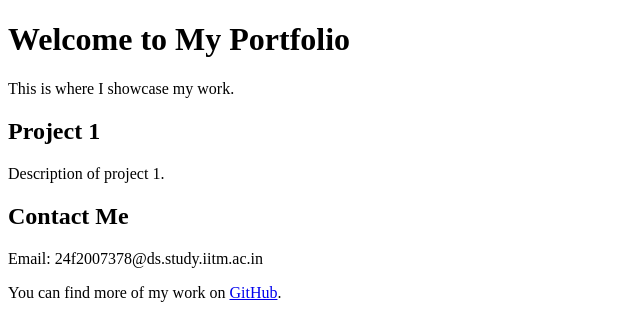
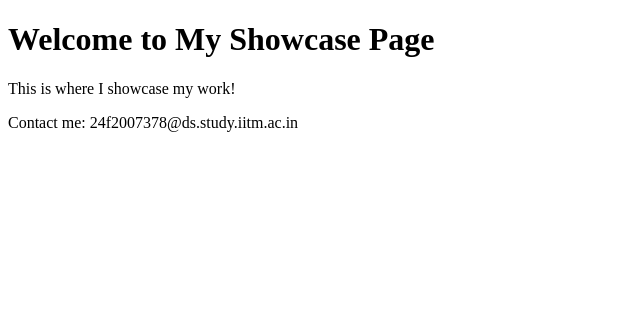
Before and after one commit to sridevi003/TDS-week2q3, a plain HTML site: page index.html in a window 1280 px wide. Shown: the whole page, without its empty margins (0-640 px from the left). Drawn offline with Linux system fonts and the light colour scheme.

Commit message:
Update index.html

```diff
--- a/index.html
+++ b/index.html
@@ -1,18 +1,14 @@
 <!DOCTYPE html>
-<html>
+<html lang="en">
 <head>
-  <title>My Portfolio</title>
+    <meta charset="UTF-8">
+    <meta name="viewport" content="width=device-width, initial-scale=1.0">
+    <title>My Showcase</title>
 </head>
 <body>
-  <h1>Welcome to My Portfolio</h1>
+    <h1>Welcome to My Showcase Page</h1>
+    <p>This is where I showcase my work!</p>
 
-  <p>This is where I showcase my work.</p>
-
-  <h2>Project 1</h2>
-  <p>Description of project 1.</p>
-
-  <h2>Contact Me</h2>
-  <!--email_off-->Email: 24f2007378@ds.study.iitm.ac.in<!--email_off-->
-
-  <p>You can find more of my work on <a href="https://github.com/sridevi003">GitHub</a>.</p>  </body>
+    <p>Contact me: <!--email_off-->24f2007378@ds.study.iitm.ac.in<!--/email_off--></p>
+</body>
 </html>
```
